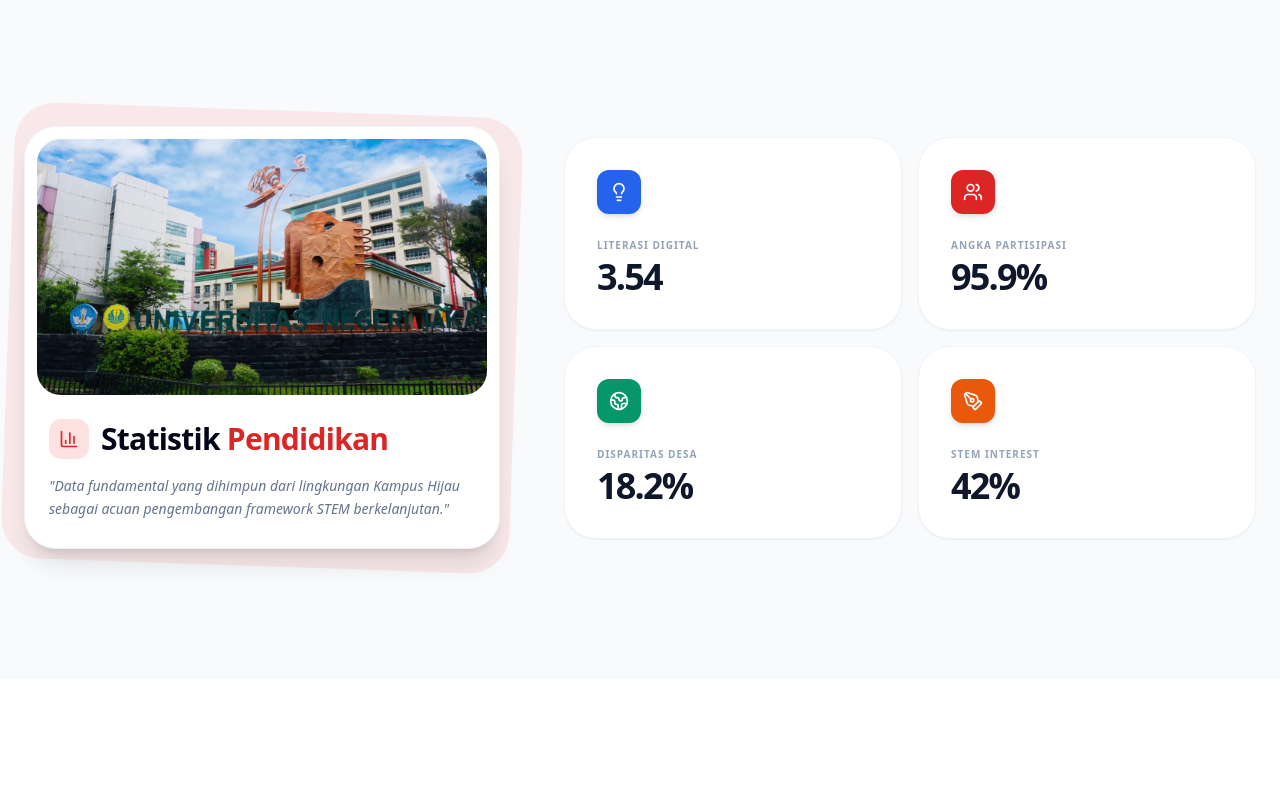
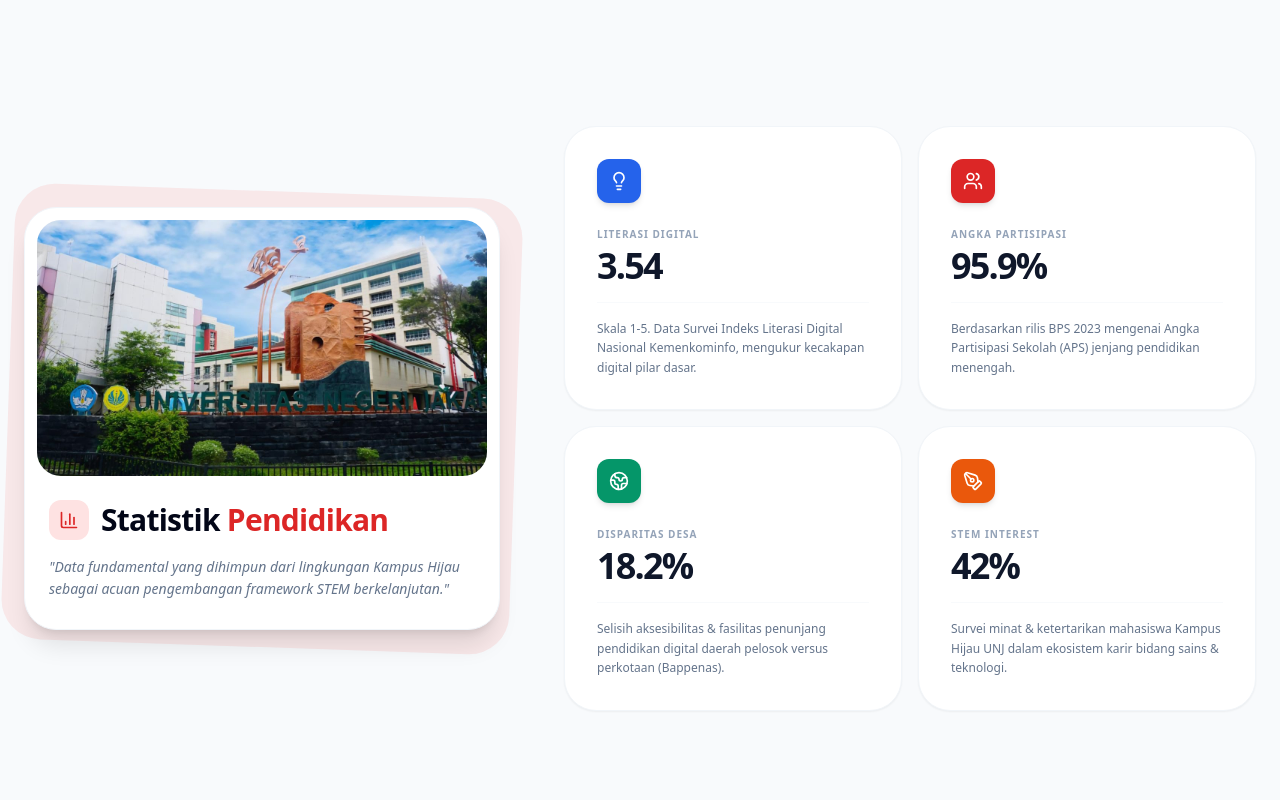
Before and after one commit to agstydva/stem-project, a React (Vite) app: page / in a window 1280 px wide. Shown: the part 1780-2580 px from the top of the page. Built offline with nearby package versions, Linux system fonts and the light colour scheme.

Commit message:
feat: add details and source info to education statistics

```diff
--- a/src/pages/Dashboard.jsx
+++ b/src/pages/Dashboard.jsx
@@ -220,18 +220,44 @@ const Dashboard = () => {
                 </div>
               </div>
             </div>
-
             <div className="lg:col-span-7 grid sm:grid-cols-2 gap-4">
               {[
-                { label: "Literasi Digital", value: "3.54", color: "bg-blue-600", icon: <Lightbulb size={20}/> },
-                { label: "Angka Partisipasi", value: "95.9%", color: "bg-red-600", icon: <Users size={20}/> },
-                { label: "Disparitas Desa", value: "18.2%", color: "bg-emerald-600", icon: <Globe2 size={20}/> },
-                { label: "STEM Interest", value: "42%", color: "bg-orange-600", icon: <PenTool size={20}/> }
+                {
+                  label: "Literasi Digital",
+                  value: "3.54",
+                  color: "bg-blue-600",
+                  icon: <Lightbulb size={20}/>,
+                  desc: "Skala 1-5. Data Survei Indeks Literasi Digital Nasional Kemenkominfo, mengukur kecakapan digital pilar dasar."
+                },
+                {
+                  label: "Angka Partisipasi",
+                  value: "95.9%",
+                  color: "bg-red-600",
+                  icon: <Users size={20}/>,
+                  desc: "Berdasarkan rilis BPS 2023 mengenai Angka Partisipasi Sekolah (APS) jenjang pendidikan menengah."
+                },
+                {
+                  label: "Disparitas Desa",
+                  value: "18.2%",
+                  color: "bg-emerald-600",
+                  icon: <Globe2 size={20}/>,
+                  desc: "Selisih aksesibilitas & fasilitas penunjang pendidikan digital daerah pelosok versus perkotaan (Bappenas)."
+                },
+                {
+                  label: "STEM Interest",
+                  value: "42%",
+                  color: "bg-orange-600",
+                  icon: <PenTool size={20}/>,
+                  desc: "Survei minat & ketertarikan mahasiswa Kampus Hijau UNJ dalam ekosistem karir bidang sains & teknologi."
+                }
               ].map((stat, idx) => (
-                <div key={idx} className="group bg-white p-8 rounded-[2rem] border border-slate-100 shadow-sm transition-all duration-500 hover:shadow-xl hover:border-red-100 hover:-translate-y-1">
-                  <div className={`w-11 h-11 ${stat.color} text-white rounded-xl flex items-center justify-center mb-6 shadow-md group-hover:scale-110 transition-all`}>{stat.icon}</div>
-                  <p className="text-[10px] font-bold text-slate-400 uppercase tracking-widest mb-1">{stat.label}</p>
-                  <p className="text-4xl font-black text-slate-900 tracking-tighter">{stat.value}</p>
+                <div key={idx} className="group bg-white p-8 rounded-[2rem] border border-slate-100 shadow-sm transition-all duration-500 hover:shadow-xl hover:border-red-100 hover:-translate-y-1 flex flex-col justify-between">
+                  <div>
+                    <div className={`w-11 h-11 ${stat.color} text-white rounded-xl flex items-center justify-center mb-6 shadow-md group-hover:scale-110 transition-all`}>{stat.icon}</div>
+                    <p className="text-[10px] font-bold text-slate-400 uppercase tracking-widest mb-1">{stat.label}</p>
+                    <p className="text-4xl font-black text-slate-900 tracking-tighter mb-4">{stat.value}</p>
+                  </div>
+                  <p className="text-xs text-slate-500 font-medium leading-relaxed border-t border-slate-100/50 pt-4 mt-auto">{stat.desc}</p>
                 </div>
               ))}
             </div>
```
